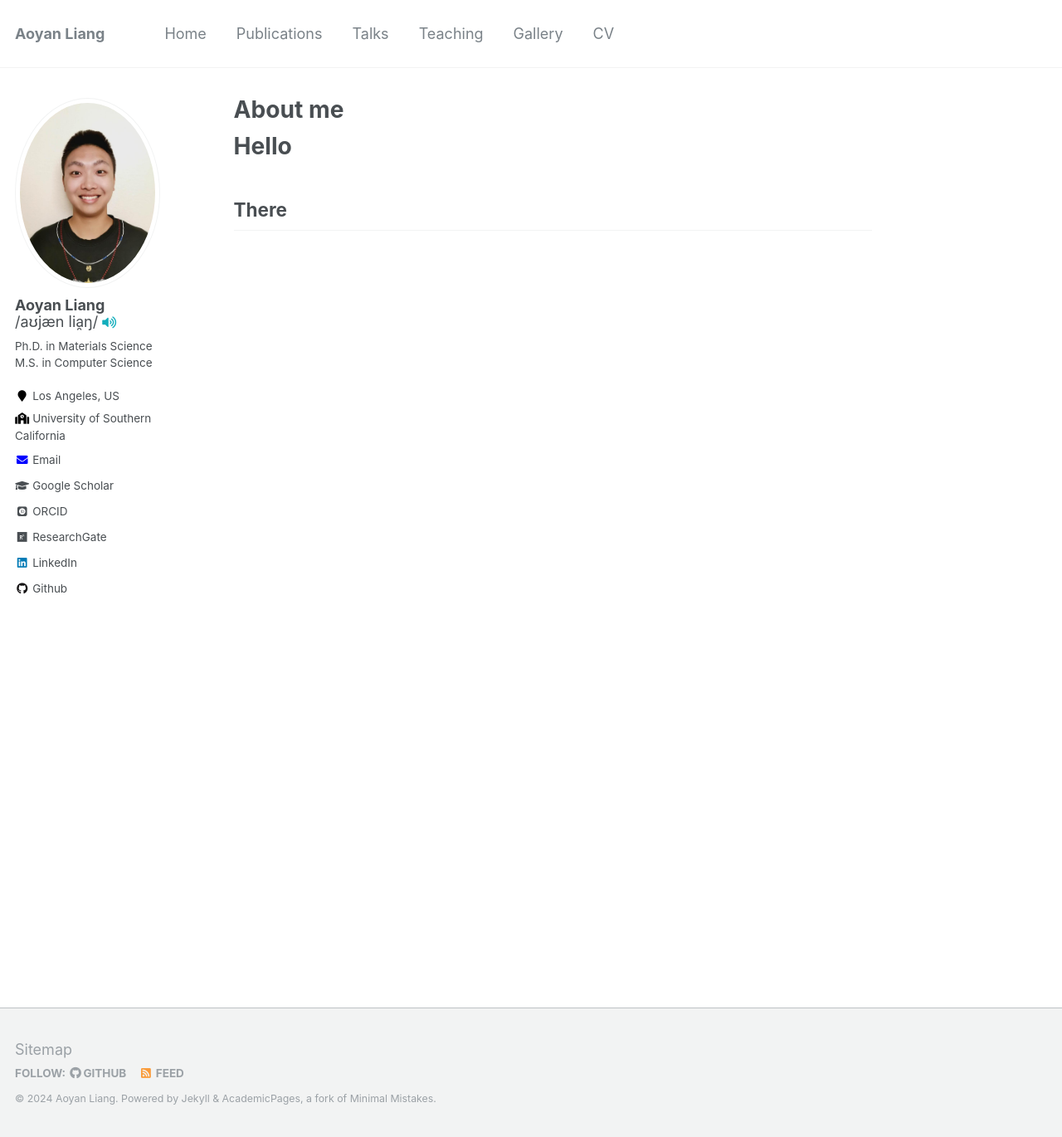
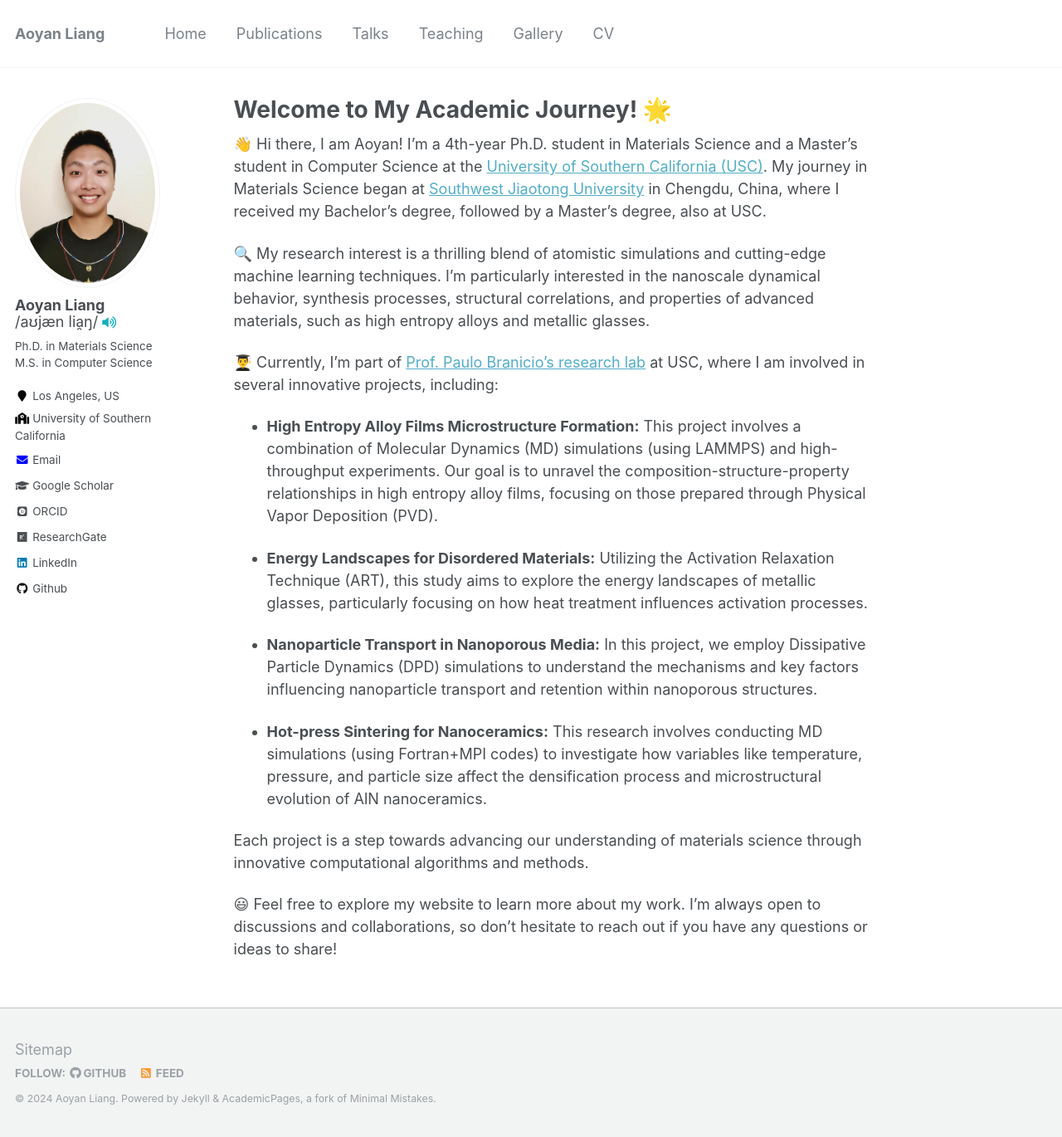
Before and after one commit to AoyanLiang/AoyanLiang.github.io, a Jekyll site: the page built from _pages/about.md, in a window 1280 px wide and 1370 px high. Shown: the whole window at 83% size. Built offline with Jekyll 4.4.1, drawn with Linux system fonts in a browser that asks for light colours; some web fonts are replaced.

Commit message:
update homepage

```diff
--- a/_pages/about.md
+++ b/_pages/about.md
@@ -1,12 +1,26 @@
 ---
 permalink: /
-title: "About me"
+title: "Welcome to My Academic Journey! 🌟"
 excerpt: "About me"
 author_profile: true
 redirect_from:
   - /about/
-  - /about.html
 ---
 
-# Hello
-## There
+👋 Hi there, I am Aoyan! I'm a 4th-year Ph.D. student in Materials Science and a Master's student in Computer Science at the [University of Southern California (USC)](https://www.usc.edu/). My journey in Materials Science began at [Southwest Jiaotong University](https://en.swjtu.edu.cn) in Chengdu, China, where I received my Bachelor's degree, followed by a Master's degree, also at USC.
+
+🔍 My research interest is a thrilling blend of atomistic simulations and cutting-edge machine learning techniques. I'm particularly interested in the nanoscale dynamical behavior, synthesis processes, structural correlations, and properties of advanced materials, such as high entropy alloys and metallic glasses.
+
+👨‍🎓 Currently, I'm part of [Prof. Paulo Branicio's research lab](https://branicio.usc.edu/) at USC, where I am involved in several innovative projects, including:
+
+- **High Entropy Alloy Films Microstructure Formation:** This project involves a combination of Molecular Dynamics (MD) simulations (using LAMMPS) and high-throughput experiments. Our goal is to unravel the composition-structure-property relationships in high entropy alloy films, focusing on those prepared through Physical Vapor Deposition (PVD).
+
+- **Energy Landscapes for Disordered Materials:** Utilizing the Activation Relaxation Technique (ART), this study aims to explore the energy landscapes of metallic glasses, particularly focusing on how heat treatment influences activation processes.
+
+- **Nanoparticle Transport in Nanoporous Media:** In this project, we employ Dissipative Particle Dynamics (DPD) simulations to understand the mechanisms and key factors influencing nanoparticle transport and retention within nanoporous structures.
+
+- **Hot-press Sintering for Nanoceramics:** This research involves conducting MD simulations (using Fortran+MPI codes) to investigate how variables like temperature, pressure, and particle size affect the densification process and microstructural evolution of AlN nanoceramics.
+
+Each project is a step towards advancing our understanding of materials science through innovative computational algorithms and methods.
+
+😃 Feel free to explore my website to learn more about my work. I'm always open to discussions and collaborations, so don't hesitate to reach out if you have any questions or ideas to share!
```
Also changed, not shown: assets/css/custom.css (line endings or trailing spaces).
